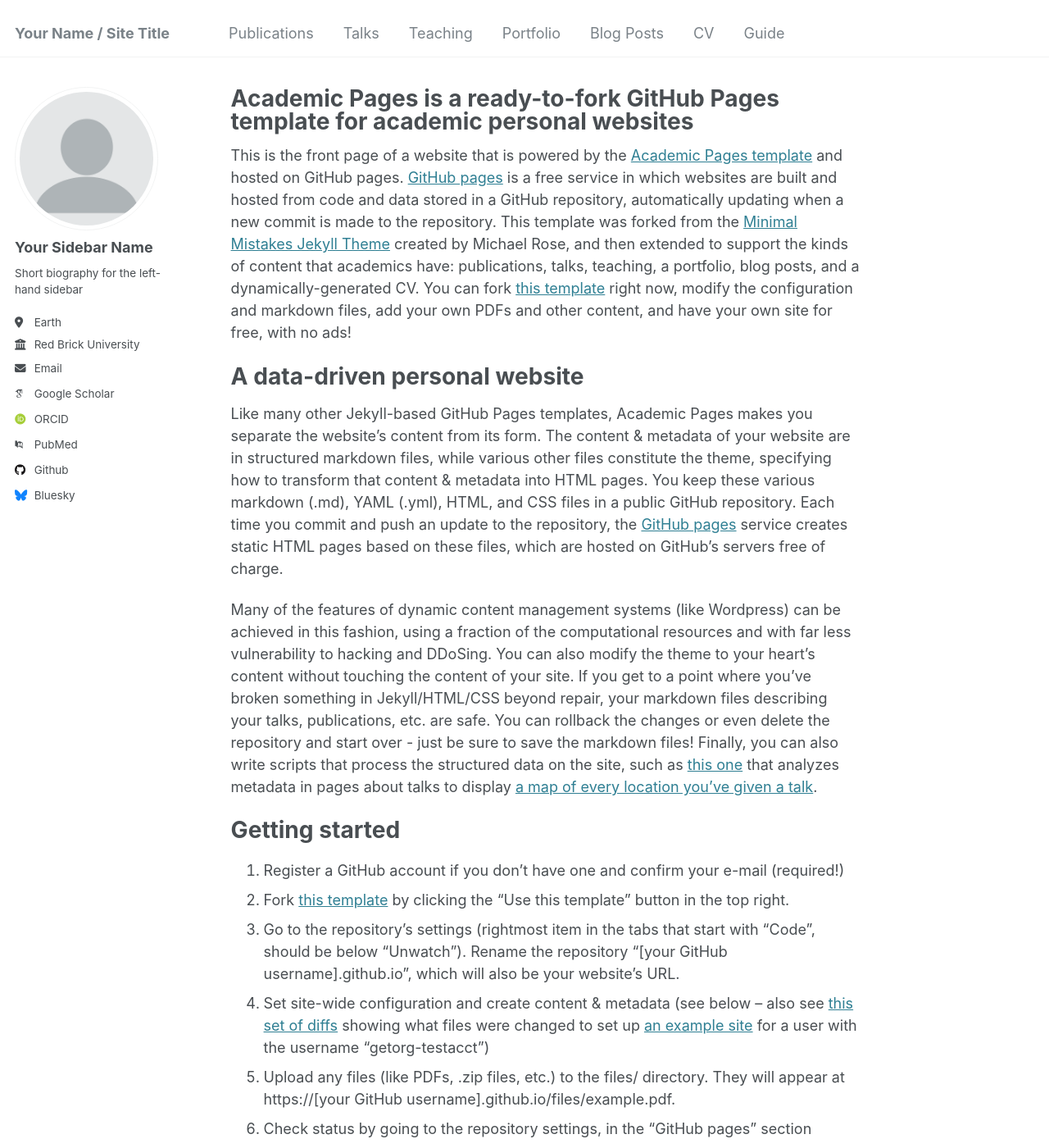
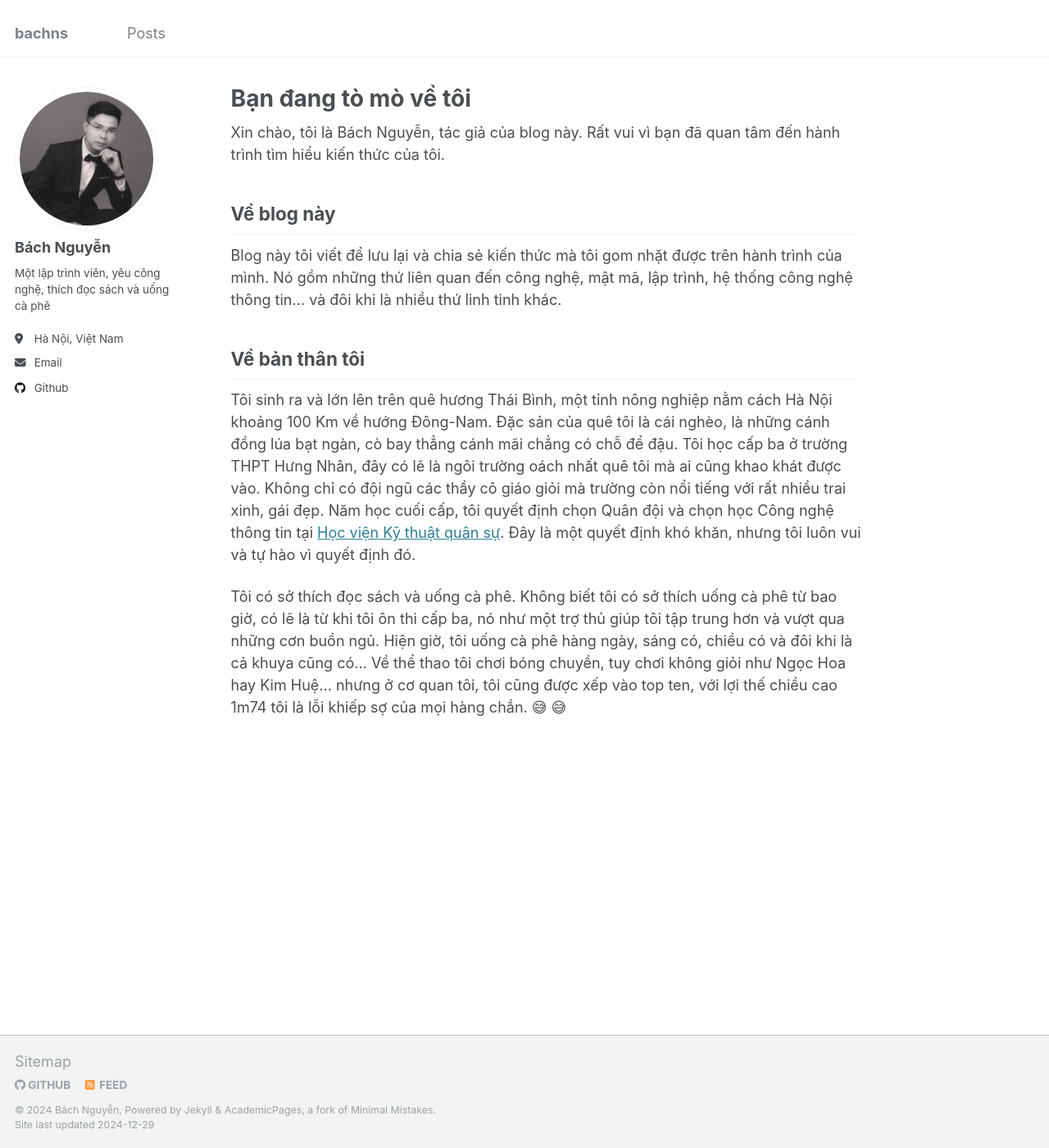
Before and after one commit to bachns/bachns.github.io, a Jekyll site: the page built from _pages/about.md, in a window 1280 px wide and 1400 px high. Shown: the whole window at 82% size. Built offline with Jekyll 4.4.1, drawn with Linux system fonts in a browser that asks for light colours; emoji names are drawn with the system emoji font; some web fonts are replaced; some of the changed text lies outside the part shown.

Commit message:
Update profile

```diff
--- a/_config.yml
+++ b/_config.yml
@@ -7,36 +7,36 @@
 # server process.
 
 # Basic Site Settings
-locale                   : "en-US"
-title                    : "Your Name / Site Title"
+locale                   : "vi-VN"
+title                    : "bachns"
 title_separator          : "-"
-name                     : &name "Your Name"
-description              : &description "personal description"
-url                      : https://academicpages.github.io # the base hostname & protocol for your site e.g. "https://[your GitHub username].github.io"
+name                     : &name "Bách Nguyễn"
+description              : &description "Blog cá nhân của Bách Nguyễn về mật mã, lập trình, quản trị hệ thống và những thứ công nghệ hay ho"
+url                      : https://bachns.github.io # the base hostname & protocol for your site e.g. "https://[your GitHub username].github.io"
 baseurl                  : "" # the subpath of your site, e.g. "/blog"
-repository               : "academicpages/academicpages.github.io"
+repository               : "bachns/bachns.github.io"
 
 # Site Author - The following control what appear as part of the author content on the side bar.
 #               If a field is blank the icon and link will not appear, otherwise it will be shown.
 #               Additional customization can be done by editing /_includes/author-profile.html
 author:
   # Biographic information
-  avatar           : "profile.png"
-  name             : "Your Sidebar Name"
+  avatar           : "bachns.jpeg"
+  name             : "Bách Nguyễn"
   pronouns         : # example: "she/her"
-  bio              : "Short biography for the left-hand sidebar"
-  location         : "Earth"
-  employer         : "Red Brick University"
+  bio              : "Một lập trình viên, yêu công nghệ, thích đọc sách và uống cà phê"
+  location         : "Hà Nội, Việt Nam"
+  employer         : # "Red Brick University"
   uri              : # URL
-  email            : "none@example.org"
+  email            : "bachns@outlook.com"
 
   # Academic websites
   arxiv            : # URL - Update with the correct link to your profile
-  googlescholar    : "https://scholar.google.com/citations?user=PS_CX0AAAAAJ"
+  googlescholar    : # "https://scholar.google.com/citations?user=PS_CX0AAAAAJ"
   impactstory      : # URL
-  orcid            : "http://orcid.org/yourorcidurl"
+  orcid            : # "http://orcid.org/yourorcidurl"
   semantic         : # URL
-  pubmed           : "https://www.ncbi.nlm.nih.gov/pubmed/?term=john+snow"
+  pubmed           : # "https://www.ncbi.nlm.nih.gov/pubmed/?term=john+snow"
   researchgate     : # URL
   scopus           : # URL
 
@@ -44,12 +44,12 @@
   bitbucket        : # Username - Update with your username on the site
   codepen          : # Username
   dribbble         : # Username
-  github           : "academicpages"
+  github           : "bachns"
   kaggle           : # Username
   stackoverflow    : # User number or user number and name (i.e., use "1" or "1/jeff-atwood")
 
   # Social media
-  bluesky          : "bsky.app" # Replace this with you Bluesky username
+  bluesky          : # "bsky.app" # Replace this with you Bluesky username
   facebook         : # Username
   flickr           : # Username
   foursquare       : # Username
--- a/_pages/about.md
+++ b/_pages/about.md
@@ -1,49 +1,20 @@
 ---
 permalink: /
-title: "Academic Pages is a ready-to-fork GitHub Pages template for academic personal websites"
+title: "Bạn đang tò mò về tôi"
 author_profile: true
 redirect_from:
   - /about/
   - /about.html
 ---
 
-This is the front page of a website that is powered by the [Academic Pages template](https://github.com/academicpages/academicpages.github.io) and hosted on GitHub pages. [GitHub pages](https://pages.github.com) is a free service in which websites are built and hosted from code and data stored in a GitHub repository, automatically updating when a new commit is made to the repository. This template was forked from the [Minimal Mistakes Jekyll Theme](https://mmistakes.github.io/minimal-mistakes/) created by Michael Rose, and then extended to support the kinds of content that academics have: publications, talks, teaching, a portfolio, blog posts, and a dynamically-generated CV. You can fork [this template](https://github.com/academicpages/academicpages.github.io) right now, modify the configuration and markdown files, add your own PDFs and other content, and have your own site for free, with no ads!
+Xin chào, tôi là Bách Nguyễn, tác giả của blog này. Rất vui vì bạn đã quan tâm đến hành trình tìm hiểu kiến thức của tôi.
 
-A data-driven personal website
-======
-Like many other Jekyll-based GitHub Pages templates, Academic Pages makes you separate the website's content from its form. The content & metadata of your website are in structured markdown files, while various other files constitute the theme, specifying how to transform that content & metadata into HTML pages. You keep these various markdown (.md), YAML (.yml), HTML, and CSS files in a public GitHub repository. Each time you commit and push an update to the repository, the [GitHub pages](https://pages.github.com/) service creates static HTML pages based on these files, which are hosted on GitHub's servers free of charge.
+## Về blog này
 
-Many of the features of dynamic content management systems (like Wordpress) can be achieved in this fashion, using a fraction of the computational resources and with far less vulnerability to hacking and DDoSing. You can also modify the theme to your heart's content without touching the content of your site. If you get to a point where you've broken something in Jekyll/HTML/CSS beyond repair, your markdown files describing your talks, publications, etc. are safe. You can rollback the changes or even delete the repository and start over - just be sure to save the markdown files! Finally, you can also write scripts that process the structured data on the site, such as [this one](https://github.com/academicpages/academicpages.github.io/blob/master/talkmap.ipynb) that analyzes metadata in pages about talks to display [a map of every location you've given a talk](https://academicpages.github.io/talkmap.html).
+Blog này tôi viết để lưu lại và chia sẻ kiến thức mà tôi gom nhặt được trên hành trình của mình. Nó gồm những thứ liên quan đến công nghệ, mật mã, lập trình, hệ thống công nghệ thông tin... và đôi khi là nhiều thứ linh tinh khác.
 
-Getting started
-======
-1. Register a GitHub account if you don't have one and confirm your e-mail (required!)
-1. Fork [this template](https://github.com/academicpages/academicpages.github.io) by clicking the "Use this template" button in the top right.
-1. Go to the repository's settings (rightmost item in the tabs that start with "Code", should be below "Unwatch"). Rename the repository "[your GitHub username].github.io", which will also be your website's URL.
-1. Set site-wide configuration and create content & metadata (see below -- also see [this set of diffs](http://archive.is/3TPas) showing what files were changed to set up [an example site](https://getorg-testacct.github.io) for a user with the username "getorg-testacct")
-1. Upload any files (like PDFs, .zip files, etc.) to the files/ directory. They will appear at https://[your GitHub username].github.io/files/example.pdf.
-1. Check status by going to the repository settings, in the "GitHub pages" section
+## Về bản thân tôi
 
-Site-wide configuration
-------
-The main configuration file for the site is in the base directory in [_config.yml](https://github.com/academicpages/academicpages.github.io/blob/master/_config.yml), which defines the content in the sidebars and other site-wide features. You will need to replace the default variables with ones about yourself and your site's github repository. The configuration file for the top menu is in [_data/navigation.yml](https://github.com/academicpages/academicpages.github.io/blob/master/_data/navigation.yml). For example, if you don't have a portfolio or blog posts, you can remove those items from that navigation.yml file to remove them from the header.
+Tôi sinh ra và lớn lên trên quê hương Thái Bình, một tỉnh nông nghiệp nằm cách Hà Nội khoảng 100 Km về hướng Đông-Nam. Đặc sản của quê tôi là cái nghèo, là những cánh đồng lúa bạt ngàn, cò bay thẳng cánh mãi chẳng có chỗ để đậu. Tôi học cấp ba ở trường THPT Hưng Nhân, đây có lẽ là ngôi trường oách nhất quê tôi mà ai cũng khao khát được vào. Không chỉ có đội ngũ các thầy cô giáo giỏi mà trường còn nổi tiếng với rất nhiều trai xinh, gái đẹp. Năm học cuối cấp, tôi quyết định chọn Quân đội và chọn học Công nghệ thông tin tại [Học viện Kỹ thuật quân sự](http://mta.edu.vn). Đây là một quyết định khó khăn, nhưng tôi luôn vui và tự hào vì quyết định đó.
 
-Create content & metadata
-------
-For site content, there is one markdown file for each type of content, which are stored in directories like _publications, _talks, _posts, _teaching, or _pages. For example, each talk is a markdown file in the [_talks directory](https://github.com/academicpages/academicpages.github.io/tree/master/_talks). At the top of each markdown file is structured data in YAML about the talk, which the theme will parse to do lots of cool stuff. The same structured data about a talk is used to generate the list of talks on the [Talks page](https://academicpages.github.io/talks), each [individual page](https://academicpages.github.io/talks/2012-03-01-talk-1) for specific talks, the talks section for the [CV page](https://academicpages.github.io/cv), and the [map of places you've given a talk](https://academicpages.github.io/talkmap.html) (if you run this [python file](https://github.com/academicpages/academicpages.github.io/blob/master/talkmap.py) or [Jupyter notebook](https://github.com/academicpages/academicpages.github.io/blob/master/talkmap.ipynb), which creates the HTML for the map based on the contents of the _talks directory).
-
-**Markdown generator**
-
-The repository includes [a set of Jupyter notebooks](https://github.com/academicpages/academicpages.github.io/tree/master/markdown_generator
-) that converts a CSV containing structured data about talks or presentations into individual markdown files that will be properly formatted for the Academic Pages template. The sample CSVs in that directory are the ones I used to create my own personal website at stuartgeiger.com. My usual workflow is that I keep a spreadsheet of my publications and talks, then run the code in these notebooks to generate the markdown files, then commit and push them to the GitHub repository.
-
-How to edit your site's GitHub repository
-------
-Many people use a git client to create files on their local computer and then push them to GitHub's servers. If you are not familiar with git, you can directly edit these configuration and markdown files directly in the github.com interface. Navigate to a file (like [this one](https://github.com/academicpages/academicpages.github.io/blob/master/_talks/2012-03-01-talk-1.md) and click the pencil icon in the top right of the content preview (to the right of the "Raw | Blame | History" buttons). You can delete a file by clicking the trashcan icon to the right of the pencil icon. You can also create new files or upload files by navigating to a directory and clicking the "Create new file" or "Upload files" buttons.
-
-Example: editing a markdown file for a talk
-![Editing a markdown file for a talk](/images/editing-talk.png)
-
-For more info
-------
-More info about configuring Academic Pages can be found in [the guide](https://academicpages.github.io/markdown/), the [growing wiki](https://github.com/academicpages/academicpages.github.io/wiki), and you can always [ask a question on GitHub](https://github.com/academicpages/academicpages.github.io/discussions). The [guides for the Minimal Mistakes theme](https://mmistakes.github.io/minimal-mistakes/docs/configuration/) (which this theme was forked from) might also be helpful.
+Tôi có sở thích đọc sách và uống cà phê. Không biết tôi có sở thích uống cà phê từ bao giờ, có lẽ là từ khi tôi ôn thi cấp ba, nó như một trợ thủ giúp tôi tập trung hơn và vượt qua những cơn buồn ngủ. Hiện giờ, tôi uống cà phê hàng ngày, sáng có, chiều có và đôi khi là cả khuya cũng có… Về thể thao tôi chơi bóng chuyền, tuy chơi không giỏi như Ngọc Hoa hay Kim Huệ… nhưng ở cơ quan tôi, tôi cũng được xếp vào top ten, với lợi thế chiều cao 1m74 tôi là lỗi khiếp sợ của mọi hàng chắn. :sweat_smile: :sweat_smile:
--- a/_pages/year-archive.html
+++ b/_pages/year-archive.html
@@ -1,6 +1,6 @@
 ---
 layout: archive
-permalink: /year-archive/
+permalink: /posts/
 title: "Blog posts"
 author_profile: true
 redirect_from:
```
Also changed, not shown: _data/navigation.yml (+18 -14 lines), images/bachns.jpeg (added).
